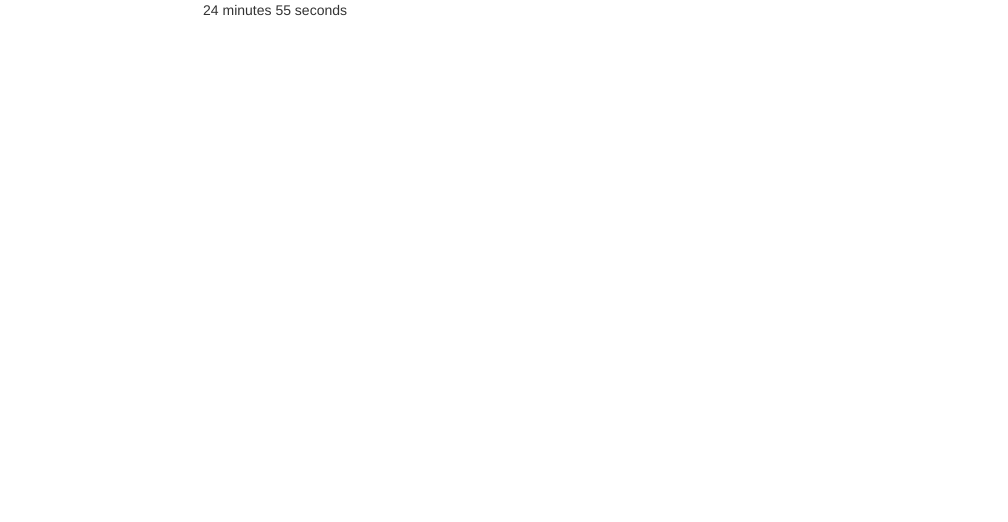
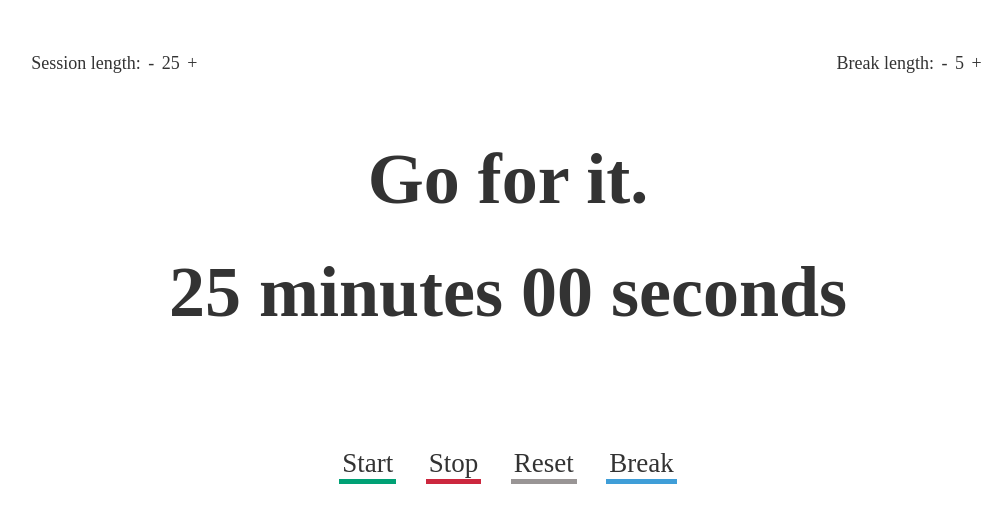
Before and after one commit to nedphlix/pomodoro, a plain HTML site: page index.html in a window 1280 px wide. Shown: the whole page, without its empty margins (132-1140 px from the left). Drawn offline with nearby package versions, Linux system fonts and the light colour scheme; a web font is replaced by a local one.

Commit message:
Working & designed
Only need to test across browsers before done

```diff
--- a/index.html
+++ b/index.html
@@ -1,4 +1,7 @@
 <!doctype html>
+
+<!-- Thanks to Mike Koenig for the bell sound. Used under Attribution 3.0 license. This sound is not my own, check out http://soundbible.com/1496-Japanese-Temple-Bell-Small.html for reference or if you want to find sounds for your own projects. -->
+
 <html>
 <head>
 	<title></title>
@@ -14,13 +17,46 @@
 	<div class="container-fluid">
 		<div>
 			<div class="row">
-				<div class="col-md-6 col-md-offset-3">
+				<div class="col-md-10 col-md-offset-1">
+					<div id="p-button-container">
+						<span>Session length:</span>
+						<button id="pMinusButton">-</button>
+						<span id="pTimeSpan"></span>
+						<button id="pPlusButton">+</button>
+					</div>
+					<div id="b-button-container">
+						<span>Break length:</span>
+						<button id="bMinusButton">-</button>
+						<span id="bTimeSpan"></span>
+						<button id="bPlusButton">+</button>
+					</div>
+				</div>
+			</div>
+
+			<div class="row">
+				<div class="col-md-10 col-md-offset-1 mid-container">
+					<div>
+						<p id="binarySpan">Work</p>
+						<div id="sound"></div>
+					</div>
 					<div id="clockdiv">
 						<span class="minutes"></span> minutes
 						<span class="seconds"></span> seconds
 					</div>
 				</div>
 			</div>
+
+			<div class="row">
+				<div class="col-md-10 col-md-offset-1">
+					<div id="main-buttons-container">
+						<button id="startButton" class="main-buttons">Start</button>
+						<button id="stopButton" class="main-buttons">Stop</button>
+						<button id="resetButton" class="main-buttons">Reset</button>
+						<button id="breakButton" class="main-buttons">Break</button>
+					</div>
+				</div>
+			</div>
+
 		</div>
 	</div>
 </body>
--- a/main.js
+++ b/main.js
@@ -1,12 +1,24 @@
 var deadline;
 var increment = 25; //in minutes
+var breakTime = 5; // in minutes
 var remainder = {};
+var t;
+var timeinterval;
+var intervalRunning = false;
+var breakRunning = false;
 
+var pMinusButton, pPlusButton, bMinusButton, bPlusButton;
+var pTimeSpan, bTimeSpan;
+var binarySpan;
+var sound, filename = "bell";
 var clock;
-var minutesSpan;
-var secondsSpan;
+var minutesSpan, secondsSpan;
+var startButton, stopButton, resetButton, breakButton;
+
+var welcomeMessage = "Go for it.";
 
 // design inspiration: egg timer, codepen, pomodoro clock
+// need to validate times > 0
 
 function setDeadLine(currentTime) {
 	increment *= 60 * 1000;
@@ -31,22 +43,140 @@ function initializeClock() {
 	setDeadLine(currentTime); // defines the deadline
 
 	function updateClock() {
-		var t = getTimeRemaining(deadline);
+		t = getTimeRemaining(deadline);
 		minutesSpan.innerHTML = t.minutes;
 		secondsSpan.innerHTML = ('0' + t.seconds).slice(-2);
+		var titleHelper = binarySpan.innerHTML;
 		if(t.total < 1000) {
-			clearInterval(timeinterval);
+			intervalRunning = true;
+			playSound(filename);
+			if (breakRunning === true) {
+				increment = parseInt(pTimeSpan.innerHTML);
+				binarySpan.innerHTML = "Work";
+				intervalRunning = true;
+				breakRunning = false;
+			} else {
+				increment = parseInt(bTimeSpan.innerHTML);
+				binarySpan.innerHTML = "Break";
+				// playSound(filename);
+				intervalRunning = true;
+				breakRunning = true;
+			}
+			initializeClock();
 		}
+		intervalRunning = true;
+		document.title = titleHelper + " / " + t.minutes + ": " + ('0' + t.seconds).slice(-2);
 	}
 
 	updateClock();
-	var timeinterval = setInterval(updateClock, 1000);
+	timeinterval = setInterval(updateClock, 1000);
+}
+
+function playSound(filename) {
+	sound.innerHTML = '<audio autoplay="autoplay"><source src="' + filename + '.mp3" type="audio/mpeg" /><source src="' + filename + '.ogg" type="audio/ogg" /><embed hidden="true" autostart="true" loop="false" src="' + filename +'.mp3" /></audio>';
 }
 
 window.onload = function() {
+	pMinusButton = document.getElementById("pMinusButton");
+	pPlusButton = document.getElementById("pPlusButton");
+	bMinusButton = document.getElementById("bMinusButton");
+	bPlusButton = document.getElementById("bPlusButton");
+	pTimeSpan = document.getElementById("pTimeSpan");
+	bTimeSpan = document.getElementById("bTimeSpan");
+	binarySpan = document.getElementById("binarySpan");
 	clock = document.getElementById("clockdiv");
+	sound = document.getElementById("sound");
 	minutesSpan = clock.querySelector('.minutes');
 	secondsSpan = clock.querySelector('.seconds');
+	startButton = document.getElementById("startButton");
+	stopButton = document.getElementById("stopButton");
+	resetButton = document.getElementById("resetButton");
+	breakButton = document.getElementById("breakButton");
 
-	initializeClock();
+	document.title = "Pomodoro2000"
+
+	pTimeSpan.innerHTML = increment;
+	bTimeSpan.innerHTML = breakTime;
+	minutesSpan.innerHTML = increment;
+	secondsSpan.innerHTML = "00";
+	binarySpan.innerHTML = welcomeMessage;
+
+	startButton.addEventListener("click", function() {
+		if (intervalRunning === false) {
+			initializeClock();
+			intervalRunning = true;
+			if (breakRunning === false) {
+				binarySpan.innerHTML = "Work";
+			} else {
+				binarySpan.innerHTML = "Break";
+			}
+		}
+	});
+
+	stopButton.addEventListener("click", function() {
+		if (intervalRunning = true && binarySpan.innerHTML !== welcomeMessage) {
+			clearInterval(timeinterval);
+			increment = t.minutes + t.seconds / 60;
+			binarySpan.innerHTML = "Paused";
+			document.title = "Paused";
+			intervalRunning = false;
+		}
+	});
+
+	resetButton.addEventListener("click", function() {
+		clearInterval(timeinterval);
+		increment = pTimeSpan.innerHTML;
+		minutesSpan.innerHTML = increment;
+		secondsSpan.innerHTML = "00";
+		binarySpan.innerHTML = welcomeMessage;
+		document.title = "Pomodoro2000"
+		intervalRunning = false;
+		breakRunning = false;
+	});
+
+	breakButton.addEventListener("click", function() {
+		clearInterval(timeinterval);
+		increment = bTimeSpan.innerHTML;
+		minutesSpan.innerHTML = increment;
+		secondsSpan.innerHTML = "00";
+		binarySpan.innerHTML = "Break";
+		initializeClock();
+		intervalRunning = true;
+		breakRunning = true;
+	});
+
+	pMinusButton.addEventListener("click", function() {
+		if (intervalRunning === false && increment > 0) {
+			increment = parseInt(pTimeSpan.innerHTML);
+			increment -= 1;
+			pTimeSpan.innerHTML = increment;
+			minutesSpan.innerHTML = increment;
+		}
+	});
+
+	pPlusButton.addEventListener("click", function() {
+		if (intervalRunning === false) {
+			increment = parseInt(pTimeSpan.innerHTML);
+			increment += 1;
+			pTimeSpan.innerHTML = increment;
+			minutesSpan.innerHTML = increment;
+		}
+	})
+
+	bMinusButton.addEventListener("click", function() {
+		if (breakRunning === false && breakTime > 0) {
+			breakTime = parseInt(bTimeSpan.innerHTML);
+			breakTime -= 1;
+			bTimeSpan.innerHTML = breakTime;
+		}
+	});
+
+	bPlusButton.addEventListener("click", function() {
+		if (breakRunning === false) {
+			breakTime = parseInt(bTimeSpan.innerHTML);
+			breakTime += 1;
+			bTimeSpan.innerHTML = breakTime;
+		}
+	})
+
 }
--- a/stylesheet.css
+++ b/stylesheet.css
@@ -0,0 +1,73 @@
+@font-face {
+  font-family: 'Source Sans Pro';
+  font-style: normal;
+  font-weight: 400;
+  src: local('Source Sans Pro'), local('SourceSansPro-Regular'), url(https://fonts.gstatic.com/s/sourcesanspro/v9/ODelI1aHBYDBqgeIAH2zlNV_2ngZ8dMf8fLgjYEouxg.woff2) format('woff2');
+  unicode-range: U+0000-00FF, U+0131, U+0152-0153, U+02C6, U+02DA, U+02DC, U+2000-206F, U+2074, U+20AC, U+2212, U+2215, U+E0FF, U+EFFD, U+F000;
+}
+
+@font-face {
+  font-family: 'Source Sans Pro';
+  font-style: normal;
+  font-weight: 900;
+  src: local('Source Sans Pro Black'), local('SourceSansPro-Black'), url(https://fonts.gstatic.com/s/sourcesanspro/v9/toadOcfmlt9b38dHJxOBGHZhYM0_6AejPZE-OqA592o.woff2) format('woff2');
+  unicode-range: U+0000-00FF, U+0131, U+0152-0153, U+02C6, U+02DA, U+02DC, U+2000-206F, U+2074, U+20AC, U+2212, U+2215, U+E0FF, U+EFFD, U+F000;
+}
+
+body {
+	font-family: 'Source Sans Pro';
+	font-size: 18px;
+	padding: 50px;
+}
+
+button {
+	background-color: #FFF;
+	border: 0px;
+	padding: 1px 3px 1px 3px;
+}
+
+
+#p-button-container {
+	float: left;
+}
+
+#b-button-container {
+	float: right;
+}
+
+.mid-container {
+	margin: 50px 0px 100px 0px;
+	width: 100%;
+}
+
+#binarySpan, #clockdiv {
+	font-size: 72px;
+	font-weight: 900;
+	text-align: center;
+}
+
+#main-buttons-container {
+	text-align: center;
+}
+
+.main-buttons {
+	font-size: 27px;
+	margin-left: 25px;
+}
+
+#startButton {
+	margin-left: 0px;
+	box-shadow: inset 0 -5px 0 0 rgba(0,161,117, 1);
+}
+
+#stopButton {
+	box-shadow: inset 0 -5px 0 0 rgba(204,39,62, 1);
+}
+
+#resetButton {
+	box-shadow: inset 0 -5px 0 0 rgba(153,149,149, 1);
+}
+
+#breakButton {
+	box-shadow: inset 0 -5px 0 0 rgba(63,158,216, 1);
+}
```
Also changed, not shown: 2 other files.
